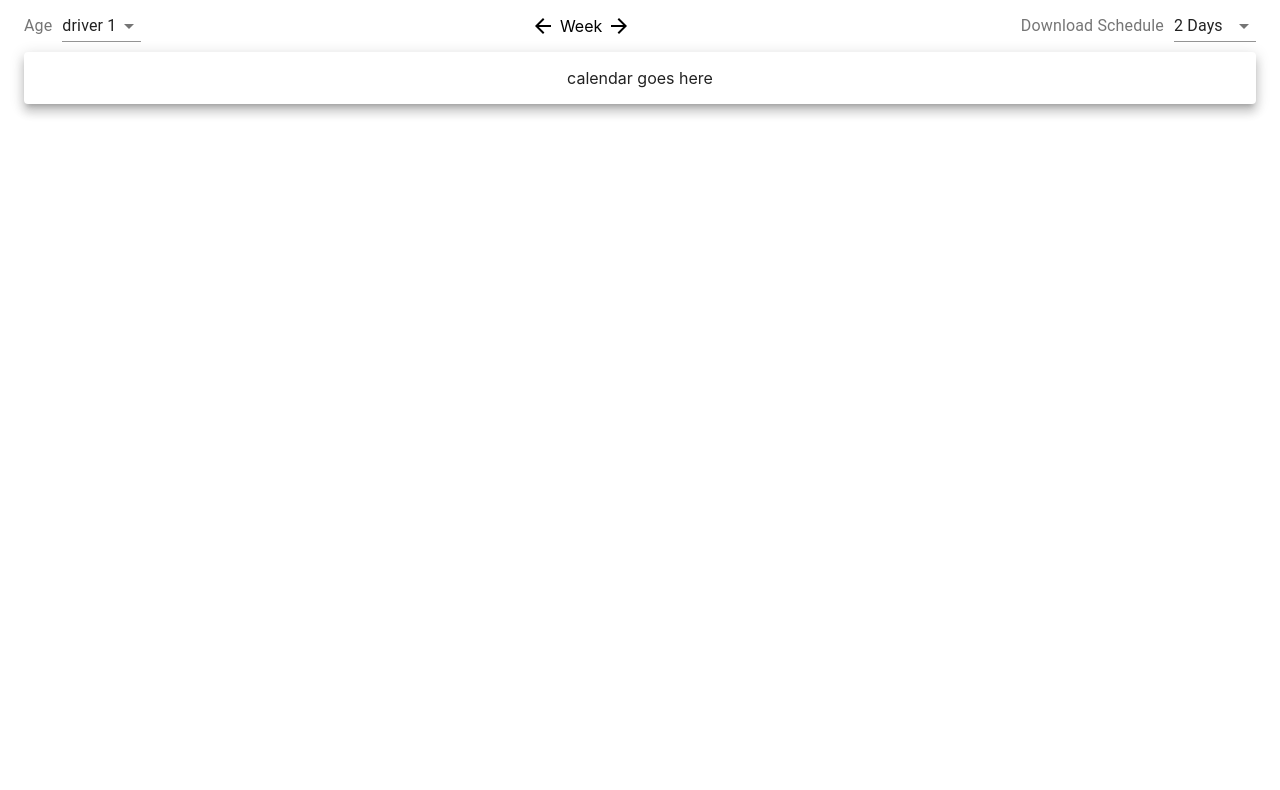
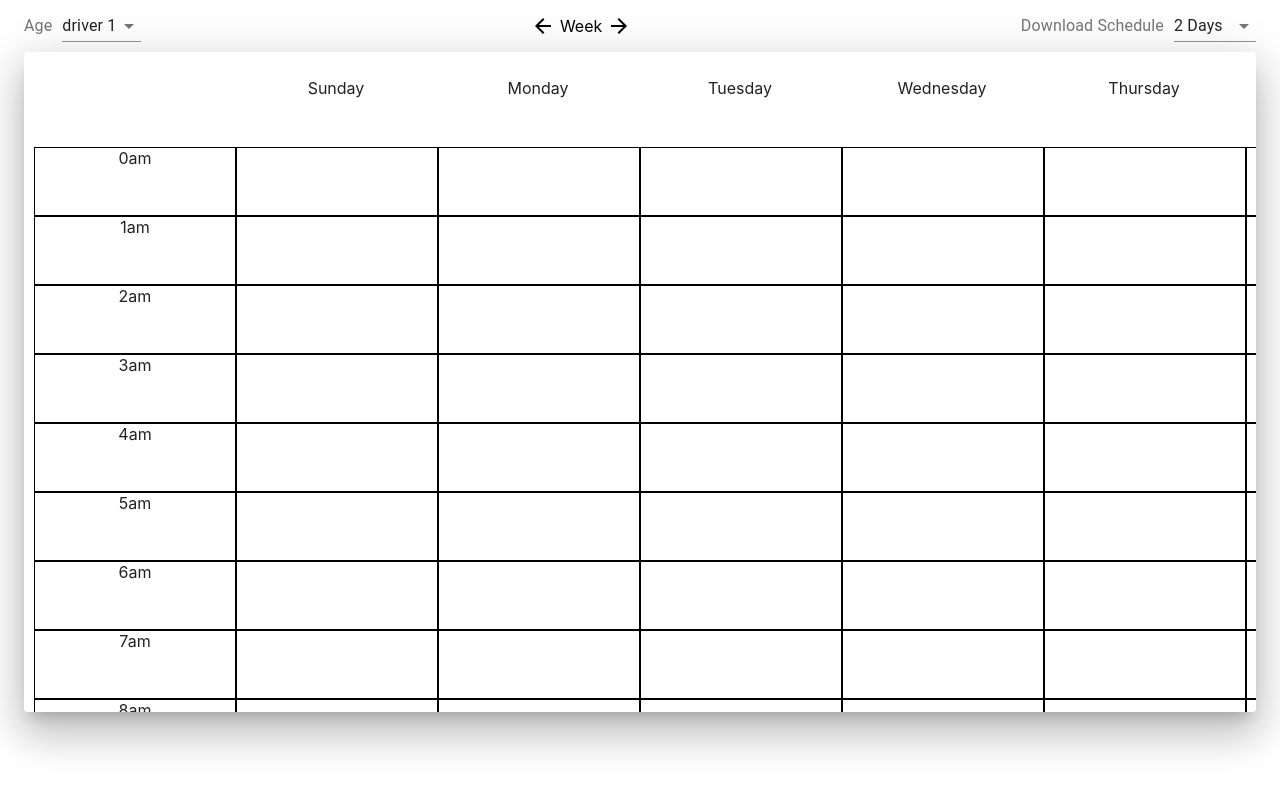
Before and after one commit to Leejoosub/Rose-Rocket-coding-challenge, a React (Create React App) app: page / in a window 1280 px wide. Shown: the top 790 px of the page. Built offline with nearby package versions, Linux system fonts and the light colour scheme.

Commit message:
added basic scheduler styling. will add more after features

```diff
--- /dev/null
+++ b/src/components/UI/DayCalendar/DayCalendar.module.css
@@ -0,0 +1,9 @@
+.dayContainer {
+  display: flex;
+  flex-direction: column;
+  justify-content: space-between;
+}
+
+.dayLabel {
+  position: relative;
+}
--- /dev/null
+++ b/src/components/UI/DayCalendar/DayCalendar.tsx
@@ -0,0 +1,28 @@
+import React from "react";
+import styles from "./DayCalendar.module.css";
+import { Card } from "@material-ui/core";
+import HourCard from "../HourCard/HourCard/HourCard";
+
+interface DayCalendarProps {
+  label: string;
+}
+
+let hourly: JSX.Element[] = [];
+for (let i = 0; i <= 24; i++) {
+  // when I start doing the actual functionality, add 10 colors that look nice, and randomize those colors for backgrounds
+  hourly.push(<HourCard key={i} />);
+}
+
+export const DayCalendar = (props: DayCalendarProps) => {
+  return (
+    <div className={styles.dayContainer}>
+      <div className={styles.dayLabel}>
+
+        <HourCard position="no border">
+          <p>{props.label}</p>
+        </HourCard>
+      </div>
+      {hourly}
+    </div>
+  );
+};
--- /dev/null
+++ b/src/components/UI/HourCard/HourCard/HourCard.module.css
@@ -0,0 +1,49 @@
+:root {
+  --card-height: 69px;
+  --card-height-with-border: 68px;
+  --card-height-with-2-border: 67px;
+  --card-width: 180px;
+  --card-padding-left: 10px;
+  --card-padding-right: 10px;
+}
+
+.noBorderHourCardContainer {
+  height: var(--card-height);
+  width: var(--card-width);
+  padding-left: var(--card-padding-left);
+  padding-right: var(--card-padding-right);
+}
+.fullHourCardContainer {
+  border: 1px solid black;
+  height: var(--card-height-with-2-border);
+  width: var(--card-width);
+  padding-left: var(--card-padding-left);
+  padding-right: var(--card-padding-right);
+}
+
+.topHourCardContainer {
+  border: 1px solid black;
+  border-bottom: none;
+  height: var(--card-height-with-border);
+  width: var(--card-width);
+  padding-left: var(--card-padding-left);
+  padding-right: var(--card-padding-right);
+}
+
+.midHourCardContainer {
+  border-left: 1px solid black;
+  border-right: 1px solid black;
+  height: var(--card-height);
+  width: var(--card-width);
+  padding-left: var(--card-padding-left);
+  padding-right: var(--card-padding-right);
+}
+
+.botHourCardContainer {
+  border: 1px solid black;
+  border-top: none;
+  height: var(--card-height-with-border);
+  width: var(--card-width);
+  padding-left: var(--card-padding-left);
+  padding-right: var(--card-padding-right);
+}
--- /dev/null
+++ b/src/components/UI/HourCard/HourCard/HourCard.tsx
@@ -0,0 +1,32 @@
+import React from "react";
+import styles from "./HourCard.module.css";
+
+interface HourcardProps {
+  children?: JSX.Element;
+  position?: "top" | "mid" | "bot" | "full" | "no border" | undefined;
+  cardOnPress?: VoidFunction;
+}
+const HourCard = (props: HourcardProps) => {
+  let cardStyle = styles.fullHourCardContainer;
+  switch (props.position) {
+    case "top":
+      cardStyle = styles.topHourCardContainer;
+      break;
+    case "mid":
+      cardStyle = styles.midHourCardContainer;
+      break;
+    case "bot":
+      cardStyle = styles.botHourCardContainer;
+      break;
+    case "no border":
+      cardStyle = styles.noBorderHourCardContainer;
+  }
+
+  return (
+    <div className={cardStyle} onClick={props.cardOnPress}>
+      {props.children ? props.children : <p/>}
+    </div>
+  );
+};
+
+export default HourCard;
--- /dev/null
+++ b/src/components/UI/TimeIndicators/TimeIndicator.module.css
@@ -0,0 +1,9 @@
+.dayContainer {
+  display: flex;
+  flex-direction: column;
+  justify-content: space-between;
+}
+
+.dayLabel {
+  position: relative;
+}
--- /dev/null
+++ b/src/components/UI/TimeIndicators/TimeIndicator.tsx
@@ -0,0 +1,26 @@
+import React from "react";
+import HourCard from "../HourCard/HourCard/HourCard";
+import styles from "./TimeIndicator.module.css";
+
+let hourly: JSX.Element[] = [];
+for (let i = 0; i <= 24; i++) {
+  hourly.push(
+    <HourCard key={i}>
+      <div>{i === 12 ? "12pm" : i < 12 ? `${i}am` : `${i - 12}pm`}</div>
+    </HourCard>
+  );
+}
+
+const TimeIndicator = () => {
+  return (
+    <div className={styles.dayContainer}>
+      <div className={styles.dayLabel}>
+        <HourCard position="no border" />
+
+      </div>
+      {hourly}
+    </div>
+  );
+};
+
+export default TimeIndicator;
--- /dev/null
+++ b/src/components/UI/WeekCalendar/WeekCalendar.module.css
@@ -0,0 +1,4 @@
+.weekCalendarContainer {
+  display: flex;
+  flex-direction: row;
+}
--- /dev/null
+++ b/src/components/UI/WeekCalendar/WeekCalendar.tsx
@@ -0,0 +1,19 @@
+import React from "react";
+import { DayCalendar } from "../DayCalendar/DayCalendar";
+import styles from "./WeekCalendar.module.css";
+import TimeIndicator from "../TimeIndicators/TimeIndicator";
+
+export const WeekCalendar = () => {
+  return (
+    <div className={styles.weekCalendarContainer}>
+      <TimeIndicator />
+      <DayCalendar label="Sunday" />
+      <DayCalendar label="Monday" />
+      <DayCalendar label="Tuesday" />
+      <DayCalendar label="Wednesday" />
+      <DayCalendar label="Thursday" />
+      <DayCalendar label="Friday" />
+      <DayCalendar label="Saturday" />
+    </div>
+  );
+};
--- a/src/components/features/Scheduler/Scheduler.module.css
+++ b/src/components/features/Scheduler/Scheduler.module.css
@@ -1,3 +1,5 @@
 .calendar {
-  height: 80%;
+  height: 80vh;
+  overflow-y: scroll;
+  padding: 10px;
 }
--- a/src/components/features/Scheduler/Scheduler.tsx
+++ b/src/components/features/Scheduler/Scheduler.tsx
@@ -6,15 +6,16 @@ import Container from "@material-ui/core/Container";
 
 import styles from "./Scheduler.module.css";
 import { TopMenu } from "../../UI/TopMenu/TopMenu";
+import { WeekCalendar } from "../../UI/WeekCalendar/WeekCalendar";
+import Paper from "@material-ui/core/Paper";
 
 export const Scheduler = () => {
   return (
     <Container>
       <TopMenu />
-
-      <Card raised={true} className={styles.calendar}>
-        <p>calendar goes here</p>
-      </Card>
+      <Paper elevation={24} className={styles.calendar}>
+        <WeekCalendar />
+      </Paper>
     </Container>
   );
 };
```
